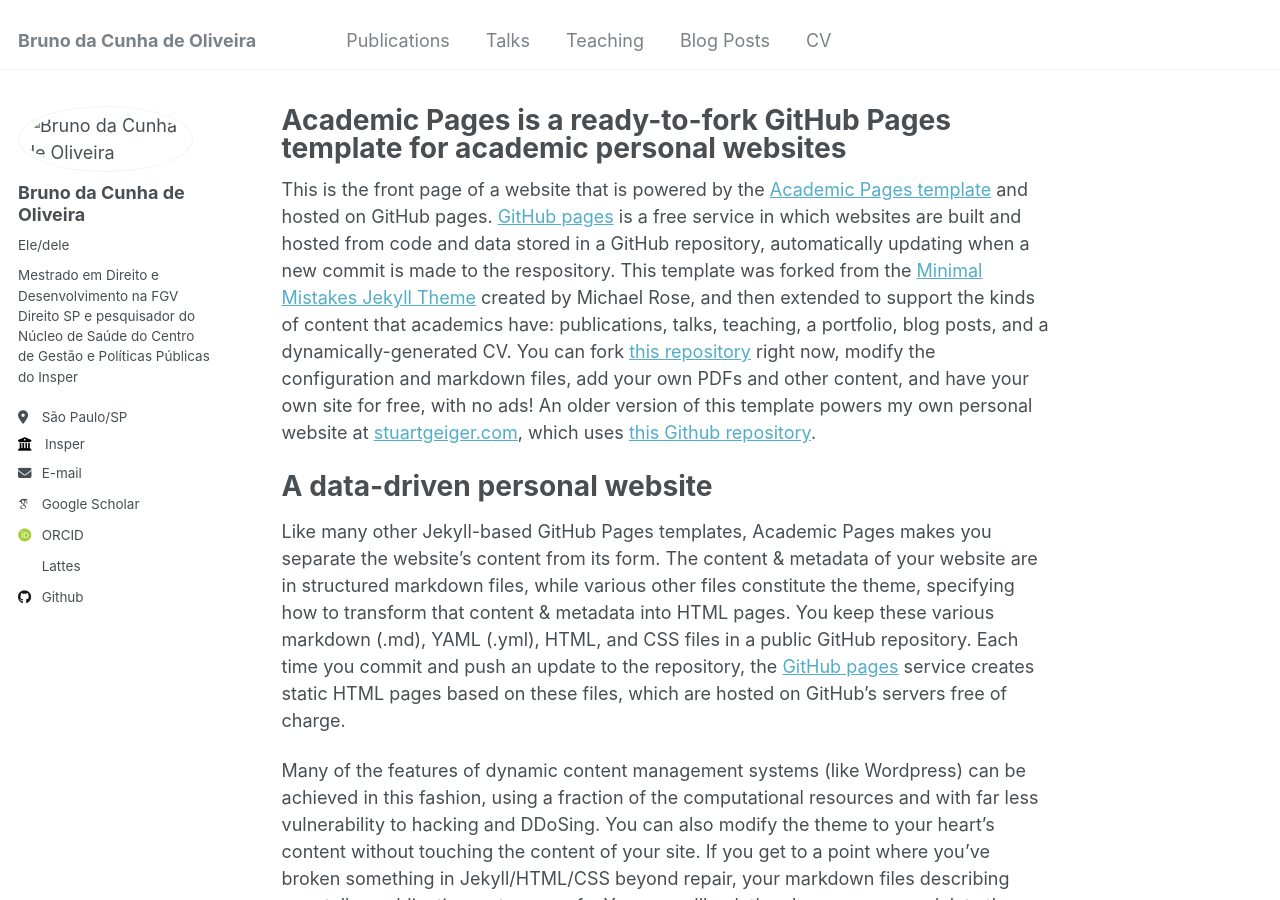
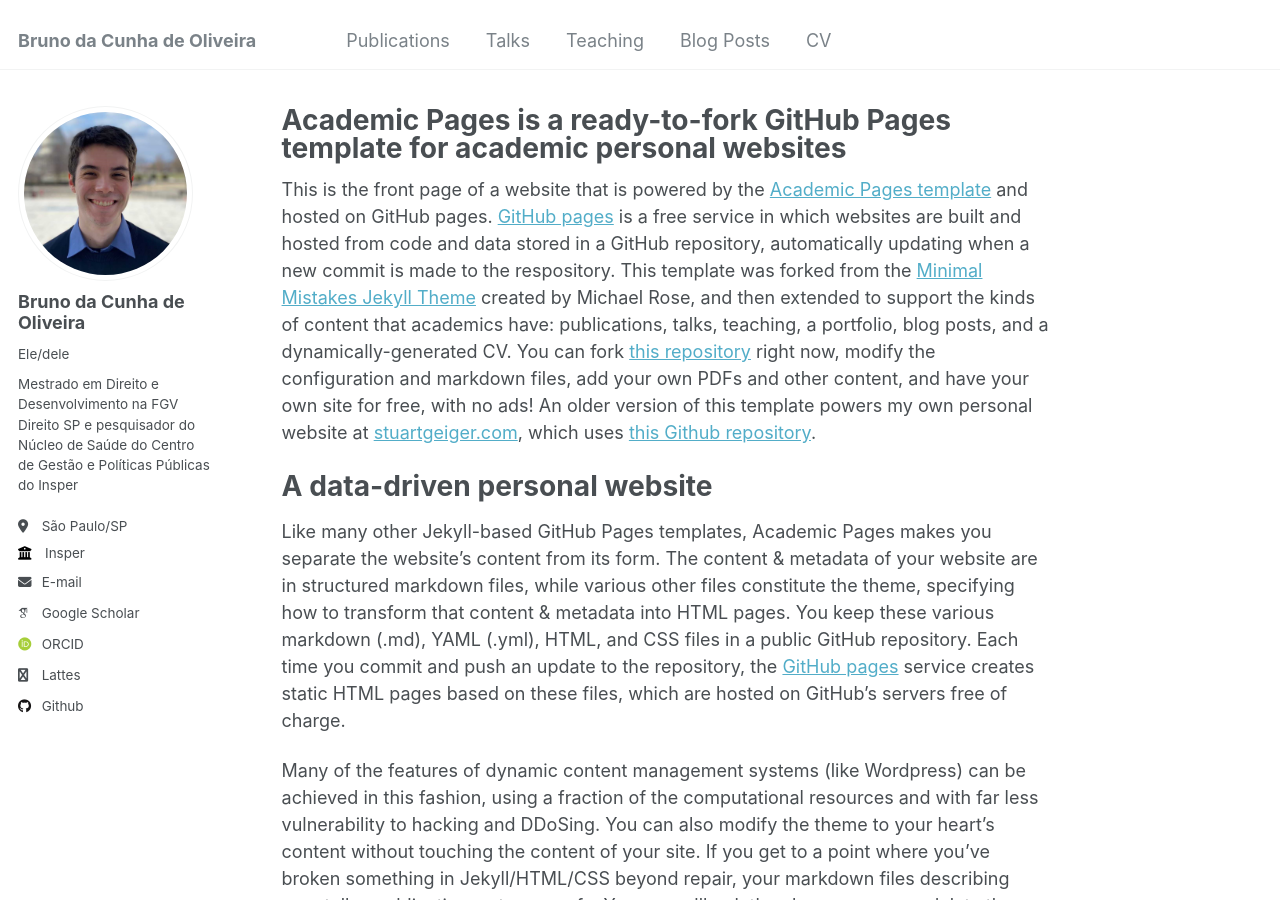
Before and after one commit to bdcdo/bdcdo.github.io-antigo, a Jekyll site: the page built from _pages/about.md, in a window 1280 px wide and 900 px high. Built offline with Jekyll 4.4.1, drawn with Linux system fonts in a browser that asks for light colours; some web fonts are replaced.

Commit message:
Arrumando o lattes e insistindo na foto

```diff
--- a/_config.yml
+++ b/_config.yml
@@ -21,7 +21,7 @@ repository               : "bdcdo/bdcdo.github.io"
 #               Additional customization can be done by editing /_includes/author-profile.html
 author:
   # Biographic information
-  avatar           : "/images/profile2.png"
+  avatar           : "profile2.png"
   name             : "Bruno da Cunha de Oliveira"
   pronouns         : "Ele/dele"
   bio              : "Mestrado em Direito e Desenvolvimento na FGV Direito SP e pesquisador do Núcleo de Saúde do Centro de Gestão e Políticas Públicas do Insper"
--- a/_includes/author-profile.html
+++ b/_includes/author-profile.html
@@ -60,7 +60,7 @@
         <li><a href="{{ author.researchgate }}"><i class="fab fa-fw fa-researchgate icon-pad-right" aria-hidden="true"></i>ResearchGate</a></li>
       {% endif %}
       {% if author.lattes %}
-      <li><a href="{{ author.lattes }}"><i class="fab fa-fw fa-lattes icon-pad-right" aria-hidden="true"></i>Lattes</a></li>
+      <li><a href="{{ author.lattes }}"><i class="fab ai-lattes ai-fw icon-pad-right" aria-hidden="true"></i>Lattes</a></li>
       {% endif %}
 
       <!-- Font Awesome icons / Repositories and software development -->
```
